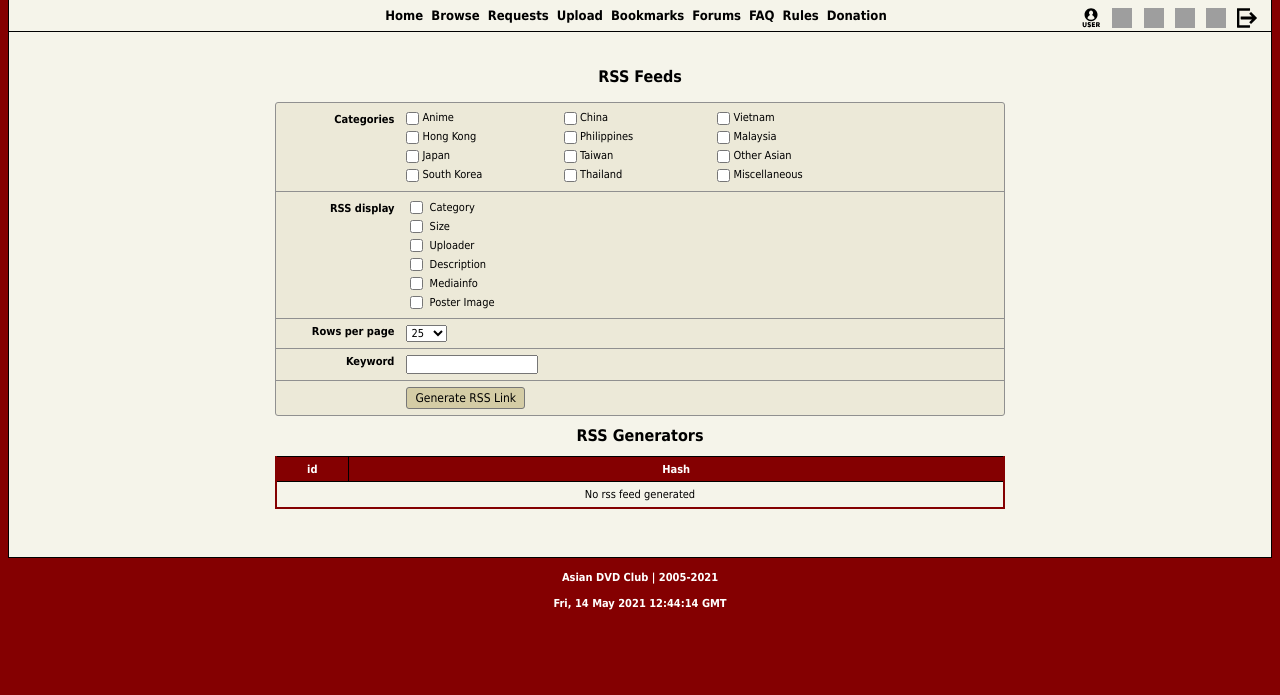
After one commit to buffy27/adcv2-framework, a Symfony app: template templates/tracker/rss.html.twig in a window 1280 px wide. The commit adds this page. Shown: the part 105-800 px from the top of the page. Run offline with Twig, Linux system fonts and the light colour scheme; the template is opened without the code that fills it, so the values that code supplies are empty; some libraries are stand-ins or nearby versions; grey boxes are pictures that could not be loaded.

Commit message:
- added rss feed - added bytes format in Functions.php

```diff
--- a/src/Controller/TrackerController.php
+++ b/src/Controller/TrackerController.php
@@ -177,7 +177,6 @@ class TrackerController extends AbstractController
         $comments = $this->entityManager->getRepository(TorrentComments::class)->findByTorrentId($torrent);
         $peers = $this->entityManager->getRepository(Peers::class)->findByTorrent($torrent->getId());
 
-        $stats = $this->entityManager->getRepository(Peers::class)->getPeersCountByUser($this->getUser());
 
         if($request->getMethod() == "POST"){
             $comment = new TorrentComments();
--- a/templates/layout/access.html.twig
+++ b/templates/layout/access.html.twig
@@ -17,9 +17,9 @@
         <div class="logo"></div>
         <div class="outer mx-0 mx-lg-2 bx-d-lg-0">
             <div class="navigation d-flex justify-content-center flex-wrap">
-                <a href="/login">Login</a>
-                <a href="/signup">Signup</a>
-                <a href="/reset-password">Recover</a>
+                <a href="{{ path('app_login') }}">Login</a>
+                <a href="{{ path('app_register') }}">Signup</a>
+                <a href="{{ path('app_reset_password') }}">Recover</a>
             </div>
             <div class="container px-d-sm-0">
         {% block body %}
--- a/templates/layout/tracker.html.twig
+++ b/templates/layout/tracker.html.twig
@@ -48,11 +48,11 @@
 
         <div class="outer mx-0 mx-lg-2 bx-d-lg-0">
             <div class="navigation d-flex justify-content-center flex-wrap">
-                <a href="/index">Home</a>
+                <a href="{{ path('index.index') }}">Home</a>
                 <a href="{{ path('torrents') }}">Browse</a>
                 <a href="/requests">Requests</a>
                 <a href="{{ path('upload') }}">Upload</a>
-                <a href="/bookmarks">Bookmarks</a>
+                <a href="{{ path('bookmarks') }}">Bookmarks</a>
                 <a href="/forums">Forums</a>
                 <a href="{{ path('faq') }}">FAQ</a>
                 <a href="{{ path('rules') }}">Rules</a>
@@ -61,7 +61,7 @@
                     <a href="{{ path('user.profile') }}"><img title="Your Profile" height="20" width="20" src="{{ asset('images/nav_bar/profile1.svg') }}" /></a>
                     <a href="{{ path('friends') }}"><img title="Friends" height="20" width="20" src="{{ asset('images/nav_bar/friends.svg') }}"/></a>
                     <a href="/staffpm"><img title="PM Staff" height="20" width="20" src="{{ asset('images/nav_bar/staff.svg') }}"/></a>
-                    <a href="/make_rss"><img title="RSS" height="20" width="20" src="{{ asset('images/nav_bar/rss.svg') }}"/></a>
+                    <a href="{{ path('rss') }}"><img title="RSS" height="20" width="20" src="{{ asset('images/nav_bar/rss.svg') }}"/></a>
                     <a href="irc://irc.rizon.net/asiandvdclub"><img title="IRC" height="20" width="20" src="{{  asset('images/nav_bar/irc.svg') }}" /></a>
                     <a href="/logout"><img title="Logout" height="20" width="20" src="{{ asset('images/nav_bar/logout.svg') }}"/></a>
                 </div>
--- /dev/null
+++ b/templates/tracker/rss.html.twig
@@ -0,0 +1,140 @@
+{% extends "layout/tracker.html.twig" %}
+
+{% block title %}
+    Rss
+{% endblock %}
+
+{% block body %}
+    <form method="post">
+    <div class="row small-device mt-4 mb-5">
+        <div class="mx-auto col-xl-8 col-lg-10 col-12">
+
+            <h1 class="text-center">RSS Feeds</h1>
+
+            <div class="fancy-container mt-3 bx-d-sm-0">
+                <!-- categories -->
+                <div class="fancy-row">
+                    <div class="row small-device">
+                        <div class="rowhead col-12 col-sm-2 pr-sm-0 text-left-d-sm pb-d-sm-1 pt-sm-1">Categories</div>
+                        <div class="col-12 col-sm-10 d-flex flex-column">
+                            <div class="row">
+                                <div class="col-sm-3 col-6 pl-3 pl-lg-2">
+                                    <label class="nobr valign-middle"><input type="checkbox" name="categories[]"
+                                                                             value="1"/><span>Anime</span></label><br/>
+                                    <label class="nobr valign-middle"><input type="checkbox" name="categories[]"
+                                                                             value="2"/><span>Hong Kong</span></label><br/>
+                                    <label class="nobr valign-middle"><input type="checkbox" name="categories[]"
+                                                                             value="3"/><span>Japan</span></label><br/>
+                                    <label class="nobr valign-middle"><input type="checkbox" name="categories[]"
+                                                                             value="4"/><span>South Korea</span></label><br/>
+
+                                </div>
+                                <div class="col-sm-3 col-6 pr-3 mr-sm-0">
+                                    <label class="nobr valign-middle"><input type="checkbox" name="categories[]"
+                                                                             value="5"/><span>China</span></label><br/>
+                                    <label class="nobr valign-middle"><input type="checkbox" name="categories[]"
+                                                                             value="6"/><span>Philippines</span></label><br/>
+                                    <label class="nobr valign-middle"><input type="checkbox" name="categories[]"
+                                                                             value="7"/><span>Taiwan</span></label><br/>
+                                    <label class="nobr valign-middle"><input type="checkbox" name="categories[]"
+                                                                             value="8"/><span>Thailand</span></label><br/>
+                                </div>
+                                <div class="col-sm-3 col-6 pr-3 pr-lg-2">
+                                    <label class="nobr valign-middle"><input type="checkbox" name="categories[]"
+                                                                             value="9"/><span>Vietnam</span></label><br/>
+                                    <label class="nobr valign-middle"><input type="checkbox" name="categories[]"
+                                                                             value="10"/><span>Malaysia</span></label><br/>
+                                    <label class="nobr valign-middle"><input type="checkbox" name="categories[]"
+                                                                             value="11"/><span>Other Asian</span></label><br/>
+                                    <label class="nobr valign-middle"><input type="checkbox" name="categories[]"
+                                                                             value="12"/><span>Miscellaneous</span></label><br/>
+                                </div>
+                            </div>
+                        </div>
+                    </div>
+                </div>
+
+                <!-- rss display -->
+                <div class="fancy-row">
+                    <div class="row small-device">
+                        <div class="rowhead col-12 col-sm-2 pr-sm-0 text-left-d-sm pb-d-sm-1 pt-sm-1">RSS display</div>
+                        <div class="col-12 col-sm-10 d-flex flex-column">
+                            <label class="valign-middle"><input type="checkbox" name="display[]" value="category"/>
+                                <span>Category</span></label>
+                            <label class="valign-middle"><input type="checkbox" name="display[]" value="size"/> <span>Size</span></label>
+                            <label class="valign-middle"><input type="checkbox" name="display[]" value="uploader"/>
+                                <span>Uploader</span></label>
+                            <label class="valign-middle"><input type="checkbox" name="display[]" value="description"/>
+                                <span>Description</span></label>
+                            <label class="valign-middle"><input type="checkbox" name="display[]" value="mediainfo"/>
+                                <span>Mediainfo</span></label>
+                            <label class="valign-middle"><input type="checkbox" name="display[]" value="image"/> <span>Poster Image</span></label>
+                        </div>
+                    </div>
+                </div>
+
+                <!-- rows per page -->
+                <div class="fancy-row">
+                    <div class="row small-device">
+                        <div class="rowhead col-12 col-sm-2 pr-sm-0 text-left-d-sm pb-d-sm-1">Rows per page</div>
+                        <div class="col-12 col-sm-10">
+                            <select name="numwat">
+                                <option value="25" selected>25</option>
+                                <option value="50">50</option>
+                                <option value="75">75</option>
+                                <option value="100">100</option>
+                            </select>
+                        </div>
+                    </div>
+                </div>
+
+                <!-- keyword -->
+                <div class="fancy-row">
+                    <div class="row small-device">
+                        <div class="rowhead col-12 col-sm-2 pr-sm-0 text-left-d-sm pb-d-sm-1">Keyword</div>
+                        <div class="col-12 col-sm-10">
+                            <input type="text" autocomplete="off"/>
+                        </div>
+                    </div>
+                </div>
+
+                <!-- make rss button -->
+                <div class="fancy-row">
+                    <div class="row small-device">
+                        <div class="col-12 col-sm-2"></div>
+                        <div class="col-12 col-sm-10">
+                            <input type="submit" class="btn" name="generate" value="Generate RSS Link"/> {{ error ?? ""}}
+                        </div>
+                    </div>
+                </div>
+            </div>
+        </div>
+        <div class="mx-auto col-xl-8 col-lg-10 col-12">
+
+            <h1 class="text-center">RSS Generators</h1>
+            <table class="torrenttable_helper bx-d-sm-0 w-100">
+                <thead>
+                    <tr>
+                        <th width="10%">id</th>
+                        <th>Hash</th>
+                    </tr>
+                </thead>
+                {% if rss_generated is empty %}
+                    <tr>
+                        <td colspan="2" class="center">No rss feed generated</td>
+                    </tr>
+                {% else %}
+                    {% for rss in rss_generated %}
+                        <tr>
+                            <td class="center">{{ loop.index }}</td>
+                            <td class="center">
+                                <a href="{{ path('rss.feed', {rss_hash:rss.rssHash}) }}">{{ rss.rssHash }}</a>
+                            </td>
+                        </tr>
+                    {% endfor %}
+                {% endif %}
+            </table>
+        </div>
+    </div>
+</form>
+{% endblock %}
```
Also changed, not shown: src/Controller/RssFeed.php (added, +170 -0 lines), src/Entity/User.php (+0 -34 lines), src/Services/Functions.php (+9 -0 lines), 1 other file.
